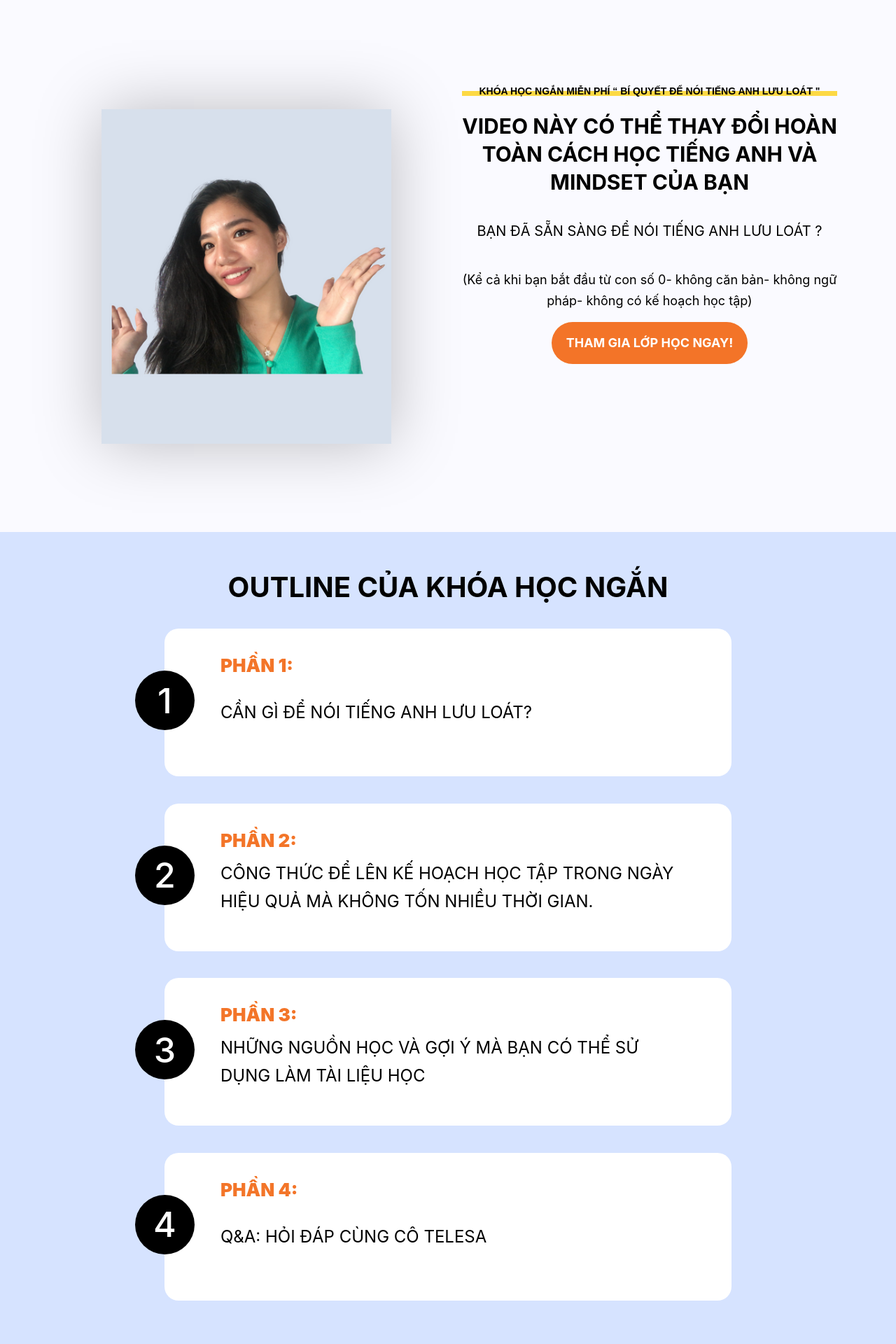
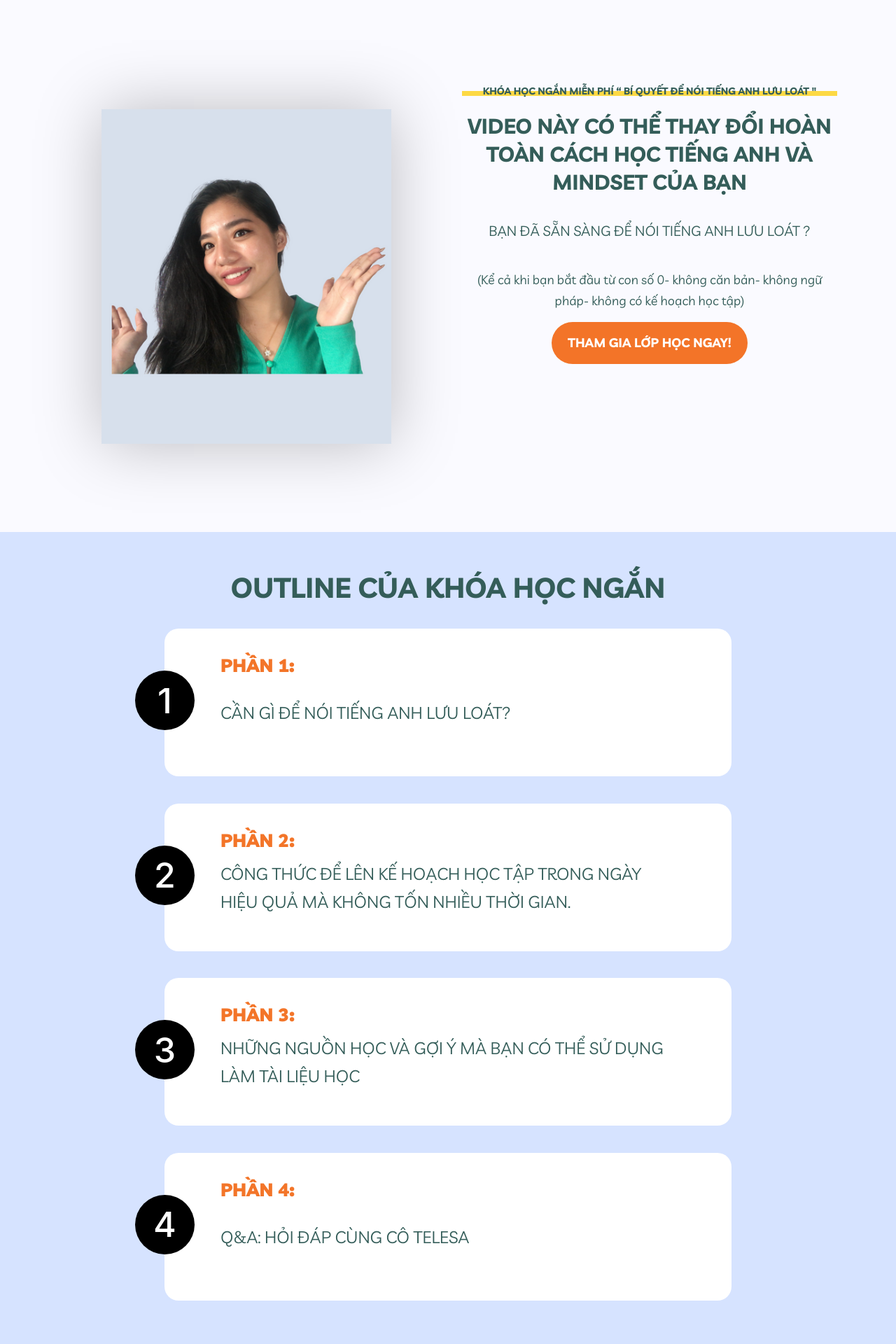
Before and after one commit to QuanDinh1211/learn-english, a React (Create React App) app in the folder client/: page / in a window 1280 px wide. Shown: the top 1920 px of the page at 70% size. Built offline with nearby package versions, Linux system fonts and the light colour scheme.

Commit message:
update tost

```diff
--- a/client/package.json
+++ b/client/package.json
@@ -11,6 +11,7 @@
     "react-dom": "^18.2.0",
     "react-hook-form": "^7.41.0",
     "react-scripts": "5.0.1",
+    "react-toastify": "^9.1.1",
     "sass": "^1.57.0",
     "web-vitals": "^2.1.4"
   },
--- a/client/src/App.js
+++ b/client/src/App.js
@@ -1,4 +1,6 @@
 import { useContext } from "react";
+import { ToastContainer } from "react-toastify";
+import "react-toastify/dist/ReactToastify.css";
 
 import "./assets/style/global.scss";
 import "./assets/style/reset.css";
@@ -19,6 +21,20 @@ function App() {
         <Content />
         {showModal && <Modal />}
         {show && <ModalShowFeedBack />}
+        <ToastContainer
+          position="top-right"
+          autoClose={5000}
+          hideProgressBar={false}
+          newestOnTop={false}
+          closeOnClick
+          rtl={false}
+          pauseOnFocusLoss
+          draggable
+          pauseOnHover
+          theme="light"
+        />
+        {/* Same as */}
+        <ToastContainer />
       </div>
     </div>
   );
--- a/client/src/assets/style/global.scss
+++ b/client/src/assets/style/global.scss
@@ -2,9 +2,9 @@
 
 html {
     font-size: 62.5%;
-    line-height: 1.6rem;
+    line-height: 1.6rem ;
     box-sizing: border-box;
-    font-family: system-ui;
+    font-family: 'Livvic', sans-serif;
 
     @include responsive(tablet) {
         font-size: 56.25%;
@@ -96,3 +96,8 @@ a {
 .text-decoration {
     text-decoration: underline;
 }
+
+.font-primary {
+    font-family: 'Livvic', sans-serif;
+    color: #345D59;
+}
--- a/client/src/components/forms/register/index.js
+++ b/client/src/components/forms/register/index.js
@@ -1,5 +1,6 @@
 import React, { useEffect, useState, useContext } from "react";
 import { useForm } from "react-hook-form";
+import { toast } from "react-toastify";
 
 import "./register.scss";
 import { RootContext } from "../../../store/context/rootContext";
@@ -18,6 +19,8 @@ const RegisterForm = () => {
 
   const handleSubmitForm = async (data) => {
     setshowModal(false);
+    toast.success("Đăng ký thành công!");
+
     const response = await handleSubmitFormRoot(data);
 
     if (response.success) {
@@ -25,6 +28,7 @@ const RegisterForm = () => {
       setValue("lastName", "");
       setValue("email", "");
       setValue("phone", "");
+      toast.info("Thông tin khóa học đã được gửi qua Email của bạn.");
     }
   };
 
@@ -71,13 +75,15 @@ const RegisterForm = () => {
       </div>
       <div className="register-form-header">
         <div className="register-form-header-name">
-          <h2>TELESA</h2>
+          <h2 className="font-primary">TELESA</h2>
         </div>
       </div>
       <div className="register-form-body">
         <div className="register-form-body-wrapper">
           <div className="register-form-body-title">
-            <h2>GIỮ CHỖ CHO KHOÁ HỌC : “Nói Tiếng Anh trong vòng 3 tháng”</h2>
+            <h2 className="font-primary">
+              GIỮ CHỖ CHO KHOÁ HỌC : “Nói Tiếng Anh trong vòng 3 tháng”
+            </h2>
           </div>
           <form className="register-body-form">
             <div className="register-form-control">
@@ -137,7 +143,7 @@ const RegisterForm = () => {
             className={"register-form-btn "}
             onClick={handleSubmit(handleSubmitForm)}
           >
-            <span>ĐĂNG KÝ</span>
+            <span className="font-primary">ĐĂNG KÝ</span>
           </div>
         )}
       </div>
--- a/client/src/components/layout/buttom/index.js
+++ b/client/src/components/layout/buttom/index.js
@@ -11,7 +11,7 @@ const Buttom = ({ value }) => {
   };
   return (
     <div className="btn-container" onClick={handleClickBtn}>
-      <span>{value}</span>
+      <span className="font-primary">{value}</span>
     </div>
   );
 };
--- a/client/src/screen/content_five/index.js
+++ b/client/src/screen/content_five/index.js
@@ -11,7 +11,7 @@ const ContentFive = () => {
           <span className="title-background">CÔ TELESA LÀ AI:</span>
         </div>
         <div className="w-100 content-five-first-text-2">
-          <h2>TELESA</h2>
+          <h2 className="font-primary">TELESA</h2>
         </div>
         <div className="w-100 content-five-first-text-3">
           <span>
--- a/client/src/screen/content_one/content_one.scss
+++ b/client/src/screen/content_one/content_one.scss
@@ -40,7 +40,6 @@
                 padding: 0 0.4rem;
                 text-align: center;
                 font-size: 1.4rem;
-                font-family: "Futura PT", Sans-serif;
                 font-weight: 700;
 
             }
--- a/client/src/screen/content_one/index.js
+++ b/client/src/screen/content_one/index.js
@@ -13,21 +13,23 @@ const ContentOne = () => {
       </div>
       <div className="content-one-last">
         <div className="w-100 content-one-last-text-1">
-          <span className="title-background">
+          <span className="title-background font-primary">
             KHÓA HỌC NGẮN MIỄN PHÍ “ BÍ QUYẾT ĐỂ NÓI TIẾNG ANH LƯU LOÁT "
           </span>
         </div>
         <div className="w-100 content-one-last-text-2">
-          <h1>
+          <h1 className="font-primary">
             VIDEO NÀY CÓ THỂ THAY ĐỔI HOÀN TOÀN CÁCH HỌC TIẾNG ANH VÀ MINDSET
             CỦA BẠN
           </h1>
         </div>
         <div className="w-100 content-one-last-text-3">
-          <span>BẠN ĐÃ SẴN SÀNG ĐỂ NÓI TIẾNG ANH LƯU LOÁT ?</span>
+          <span className="font-primary">
+            BẠN ĐÃ SẴN SÀNG ĐỂ NÓI TIẾNG ANH LƯU LOÁT ?
+          </span>
         </div>
         <div className="w-100 content-one-last-text-4">
-          <span>
+          <span className="font-primary">
             (Kể cả khi bạn bắt đầu từ con số 0- không căn bản- không ngữ pháp-
             không có kế hoạch học tập)
           </span>
--- a/client/src/screen/content_sevent/index.js
+++ b/client/src/screen/content_sevent/index.js
@@ -16,7 +16,7 @@ const ContentSevent = () => {
     <div className="content-sevent-container">
       <div className="content-sevent-wrapper">
         <div className="content-sevent-header">
-          <h2>HỌC VIÊN ĐÃ ĐẠT KẾT QUẢ NHƯ THẾ NÀO?</h2>
+          <h2 className="font-primary">HỌC VIÊN ĐÃ ĐẠT KẾT QUẢ NHƯ THẾ NÀO?</h2>
         </div>
         <div className="content-sevent-body">
           <div className="content-sevent-body-wrapper">
@@ -93,7 +93,7 @@ const ContentSevent = () => {
         <div className="content-sevent-footer">
           <div className="content-sevent-footer-wrapper">
             <div className="content-sevent-footer-text">
-              <span>
+              <span className="font-primary">
                 GIỮ CHỖ CHO KHOÁ HỌC : “Nói Tiếng Anh trong vòng 3 tháng”
               </span>
             </div>
--- a/client/src/screen/content_tow/index.js
+++ b/client/src/screen/content_tow/index.js
@@ -14,7 +14,7 @@ const ContentTow = () => {
             </span>
           </div> */}
           <div className="content-tow-header-center">
-            <span>OUTLINE CỦA KHÓA HỌC NGẮN</span>
+            <span className="font-primary">OUTLINE CỦA KHÓA HỌC NGẮN</span>
           </div>
           {/* <div className="content-tow-header-des">
             <span>
@@ -31,10 +31,10 @@ const ContentTow = () => {
               </div>
               <div className="content-tow-body-item-text">
                 <div className="content-tow-body-item-text-red">
-                  <span>PHẦN 1:</span>
+                  <span className="font-primary">PHẦN 1:</span>
                 </div>
                 <div className="content-tow-body-item-text-black">
-                  <span>
+                  <span className="font-primary">
                     CẦN GÌ ĐỂ NÓI TIẾNG ANH LƯU LOÁT?
                     {/* The 4 Components to a{" "} */}
                     {/* <span className="text-blue">Home-Run Niche</span> So People
@@ -51,10 +51,10 @@ const ContentTow = () => {
               </div>
               <div className="content-tow-body-item-text">
                 <div className="content-tow-body-item-text-red">
-                  <span>PHẦN 2:</span>
+                  <span className="font-primary">PHẦN 2:</span>
                 </div>
                 <div className="content-tow-body-item-text-black">
-                  <span>
+                  <span className="font-primary">
                     CÔNG THỨC ĐỂ LÊN KẾ HOẠCH HỌC TẬP TRONG NGÀY HIỆU QUẢ MÀ
                     KHÔNG TỐN NHIỀU THỜI GIAN.
                     {/* The 4 Types of Content to Create To{" "}
@@ -71,10 +71,10 @@ const ContentTow = () => {
               </div>
               <div className="content-tow-body-item-text">
                 <div className="content-tow-body-item-text-red">
-                  <span>PHẦN 3:</span>
+                  <span className="font-primary">PHẦN 3:</span>
                 </div>
                 <div className="content-tow-body-item-text-black">
-                  <span>
+                  <span className="font-primary">
                     NHỮNG NGUỒN HỌC VÀ GỢI Ý MÀ BẠN CÓ THỂ SỬ DỤNG LÀM TÀI LIỆU
                     HỌC
                     {/* The 3 Key Elements That{" "}
@@ -92,10 +92,10 @@ const ContentTow = () => {
               </div>
               <div className="content-tow-body-item-text">
                 <div className="content-tow-body-item-text-red">
-                  <span>PHẦN 4:</span>
+                  <span className="font-primary">PHẦN 4:</span>
                 </div>
                 <div className="content-tow-body-item-text-black">
-                  <span>
+                  <span className="font-primary">
                     Q&A: HỎI ĐÁP CÙNG CÔ TELESA
                     {/* The 3 Key Elements That{" "}
                     <span className="text-blue">Supercharge Conversions</span>{" "}
--- a/client/src/screen/footer/index.js
+++ b/client/src/screen/footer/index.js
@@ -7,7 +7,9 @@ const Footer = () => {
     <div className="footer-container">
       <div className="footer-wrapper">
         <div className="footer-item-first">
-          <span>NHỮNG KÊNH MÀ BẠN CÓ THỂ THEO DÕI VÀ LIÊN LẠC CÔ TELESA:</span>
+          <span className="font-primary">
+            NHỮNG KÊNH MÀ BẠN CÓ THỂ THEO DÕI VÀ LIÊN LẠC CÔ TELESA:
+          </span>
         </div>
         <div className="footer-item-last">
           <div className="footer-item-last-icon">
```
Also changed, not shown: 2 other files (tests, documents, lock files or other folders).
